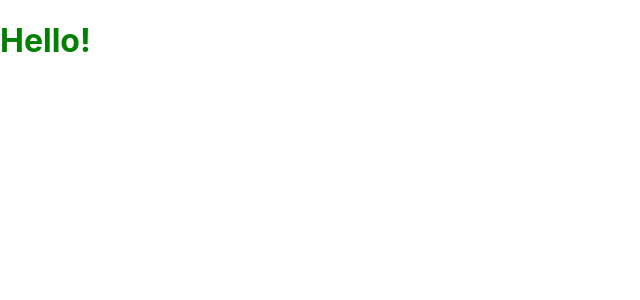
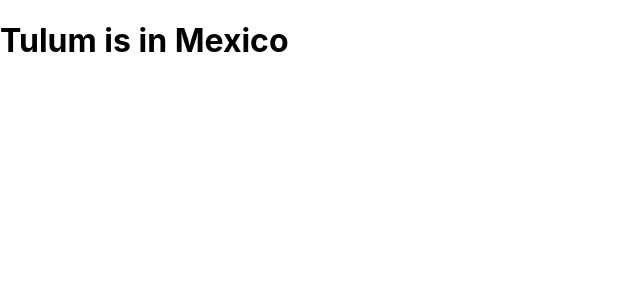
Before and after one commit to brittCommit/LinkedIn_React, a React (Create React App) app: page / in a window 1280 px wide. Shown: the top 300 px of the page, without its empty margins (0-640 px from the left). Built offline with nearby package versions, Linux system fonts and the light colour scheme.

Commit message:
using jsx & objects

```diff
--- a/src/index.js
+++ b/src/index.js
@@ -2,7 +2,14 @@ import React from 'react';
 import ReactDOM from 'react-dom';
 import './index.css';
 
+let city = {
+  name: "Tulum",
+  country: "Mexico"
+};
+
 ReactDOM.render(
-  React.createElement("h1", {style: {color: "green"}}, "Hello!"),
+  <h1>
+    {city.name} is in {city.country}
+  </h1>,
   document.getElementById('root')
 );
```
